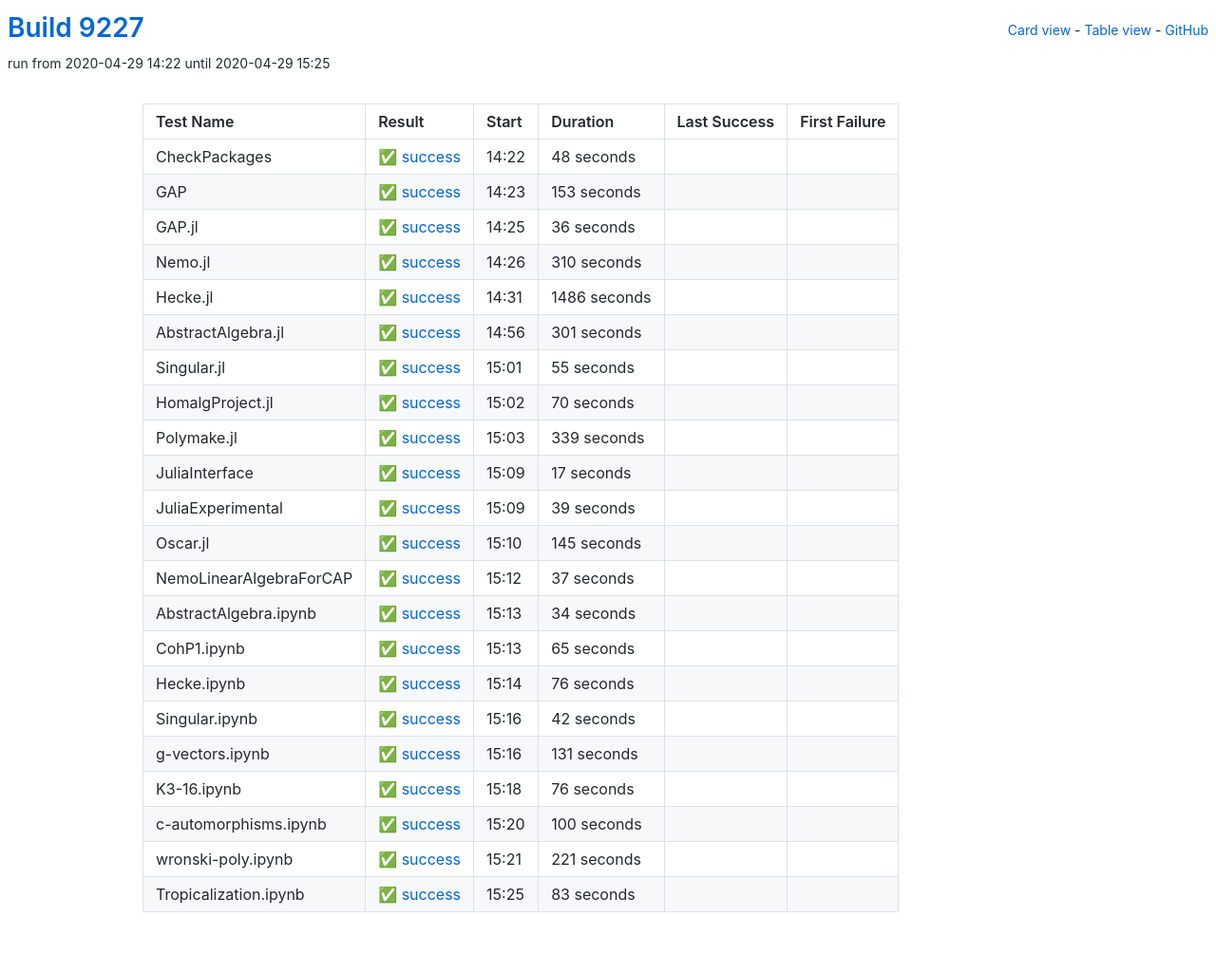
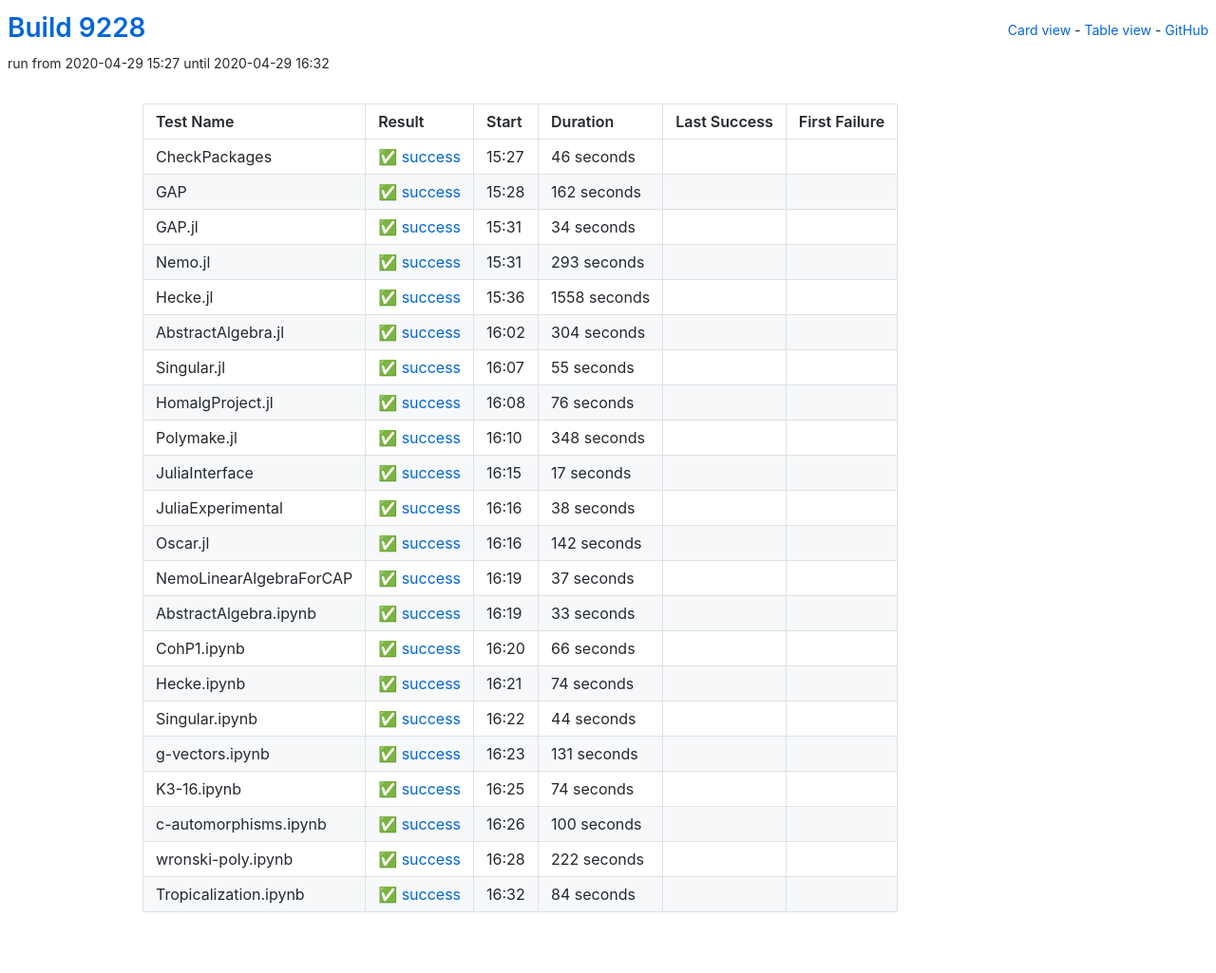
Before and after one commit to oscar-system/oscar-ci-status, a Jekyll site: the page built from table.html, in a window 1280 px wide. Shown: the whole page at 95% size. Built offline with Jekyll 4.4.1, drawn with Linux system fonts in a browser that asks for light colours.

Commit message:
Build 9228

```diff
--- a/_data/ci.yml
+++ b/_data/ci.yml
@@ -1,71 +1,71 @@
-build: 9227
-build_url: https://oscarci.mathematik.uni-kl.de/job/oscar/9227/
+build: 9228
+build_url: https://oscarci.mathematik.uni-kl.de/job/oscar/9228/
 job: oscar
 tests:
-- duration: 48
+- duration: 46
   exitcode: 0
   first_failure: false
   first_failure_url: null
   last_success: false
   last_success_url: null
-  log: https://oscarci.mathematik.uni-kl.de/job/oscar/9227/artifact/logs/build-9227/CheckPackages.log
+  log: https://oscarci.mathematik.uni-kl.de/job/oscar/9228/artifact/logs/build-9228/CheckPackages.log
   name: CheckPackages
-  start: 2020-04-29 14:22
+  start: 2020-04-29 15:27
   status: success
   success: true
-- duration: 153
+- duration: 162
   exitcode: 0
   first_failure: false
   first_failure_url: null
   last_success: false
   last_success_url: null
-  log: https://oscarci.mathematik.uni-kl.de/job/oscar/9227/artifact/logs/build-9227/GAP.log
+  log: https://oscarci.mathematik.uni-kl.de/job/oscar/9228/artifact/logs/build-9228/GAP.log
   name: GAP
-  start: 2020-04-29 14:23
+  start: 2020-04-29 15:28
   status: success
   success: true
-- duration: 36
+- duration: 34
   exitcode: 0
   first_failure: false
   first_failure_url: null
   last_success: false
   last_success_url: null
-  log: https://oscarci.mathematik.uni-kl.de/job/oscar/9227/artifact/logs/build-9227/GAP.jl.log
+  log: https://oscarci.mathematik.uni-kl.de/job/oscar/9228/artifact/logs/build-9228/GAP.jl.log
   name: GAP.jl
-  start: 2020-04-29 14:25
+  start: 2020-04-29 15:31
   status: success
   success: true
-- duration: 310
+- duration: 293
   exitcode: 0
   first_failure: false
   first_failure_url: null
   last_success: false
   last_success_url: null
-  log: https://oscarci.mathematik.uni-kl.de/job/oscar/9227/artifact/logs/build-9227/Nemo.jl.log
+  log: https://oscarci.mathematik.uni-kl.de/job/oscar/9228/artifact/logs/build-9228/Nemo.jl.log
   name: Nemo.jl
-  start: 2020-04-29 14:26
+  start: 2020-04-29 15:31
   status: success
   success: true
-- duration: 1486
+- duration: 1558
   exitcode: 0
   first_failure: false
   first_failure_url: null
   last_success: false
   last_success_url: null
-  log: https://oscarci.mathematik.uni-kl.de/job/oscar/9227/artifact/logs/build-9227/Hecke.jl.log
+  log: https://oscarci.mathematik.uni-kl.de/job/oscar/9228/artifact/logs/build-9228/Hecke.jl.log
   name: Hecke.jl
-  start: 2020-04-29 14:31
+  start: 2020-04-29 15:36
   status: success
   success: true
-- duration: 301
+- duration: 304
   exitcode: 0
   first_failure: false
   first_failure_url: null
   last_success: false
   last_success_url: null
-  log: https://oscarci.mathematik.uni-kl.de/job/oscar/9227/artifact/logs/build-9227/AbstractAlgebra.jl.log
+  log: https://oscarci.mathematik.uni-kl.de/job/oscar/9228/artifact/logs/build-9228/AbstractAlgebra.jl.log
   name: AbstractAlgebra.jl
-  start: 2020-04-29 14:56
+  start: 2020-04-29 16:02
   status: success
   success: true
 - duration: 55
@@ -74,31 +74,31 @@ tests:
   first_failure_url: null
   last_success: false
   last_success_url: null
-  log: https://oscarci.mathematik.uni-kl.de/job/oscar/9227/artifact/logs/build-9227/Singular.jl.log
+  log: https://oscarci.mathematik.uni-kl.de/job/oscar/9228/artifact/logs/build-9228/Singular.jl.log
   name: Singular.jl
-  start: 2020-04-29 15:01
+  start: 2020-04-29 16:07
   status: success
   success: true
-- duration: 70
+- duration: 76
   exitcode: 0
   first_failure: false
   first_failure_url: null
   last_success: false
   last_success_url: null
-  log: https://oscarci.mathematik.uni-kl.de/job/oscar/9227/artifact/logs/build-9227/HomalgProject.jl.log
+  log: https://oscarci.mathematik.uni-kl.de/job/oscar/9228/artifact/logs/build-9228/HomalgProject.jl.log
   name: HomalgProject.jl
-  start: 2020-04-29 15:02
+  start: 2020-04-29 16:08
   status: success
   success: true
-- duration: 339
+- duration: 348
   exitcode: 0
   first_failure: false
   first_failure_url: null
   last_success: false
   last_success_url: null
-  log: https://oscarci.mathematik.uni-kl.de/job/oscar/9227/artifact/logs/build-9227/Polymake.jl.log
+  log: https://oscarci.mathematik.uni-kl.de/job/oscar/9228/artifact/logs/build-9228/Polymake.jl.log
   name: Polymake.jl
-  start: 2020-04-29 15:03
+  start: 2020-04-29 16:10
   status: success
   success: true
 - duration: 17
@@ -107,31 +107,31 @@ tests:
   first_failure_url: null
   last_success: false
   last_success_url: null
-  log: https://oscarci.mathematik.uni-kl.de/job/oscar/9227/artifact/logs/build-9227/JuliaInterface.log
+  log: https://oscarci.mathematik.uni-kl.de/job/oscar/9228/artifact/logs/build-9228/JuliaInterface.log
   name: JuliaInterface
-  start: 2020-04-29 15:09
+  start: 2020-04-29 16:15
   status: success
   success: true
-- duration: 39
+- duration: 38
   exitcode: 0
   first_failure: false
   first_failure_url: null
   last_success: false
   last_success_url: null
-  log: https://oscarci.mathematik.uni-kl.de/job/oscar/9227/artifact/logs/build-9227/JuliaExperimental.log
+  log: https://oscarci.mathematik.uni-kl.de/job/oscar/9228/artifact/logs/build-9228/JuliaExperimental.log
   name: JuliaExperimental
-  start: 2020-04-29 15:09
+  start: 2020-04-29 16:16
   status: success
   success: true
-- duration: 145
+- duration: 142
   exitcode: 0
   first_failure: false
   first_failure_url: null
   last_success: false
   last_success_url: null
-  log: https://oscarci.mathematik.uni-kl.de/job/oscar/9227/artifact/logs/build-9227/Oscar.jl.log
+  log: https://oscarci.mathematik.uni-kl.de/job/oscar/9228/artifact/logs/build-9228/Oscar.jl.log
   name: Oscar.jl
-  start: 2020-04-29 15:10
+  start: 2020-04-29 16:16
   status: success
   success: true
 - duration: 37
@@ -140,53 +140,53 @@ tests:
   first_failure_url: null
   last_success: false
   last_success_url: null
-  log: https://oscarci.mathematik.uni-kl.de/job/oscar/9227/artifact/logs/build-9227/NemoLinearAlgebraForCAP.log
+  log: https://oscarci.mathematik.uni-kl.de/job/oscar/9228/artifact/logs/build-9228/NemoLinearAlgebraForCAP.log
   name: NemoLinearAlgebraForCAP
-  start: 2020-04-29 15:12
+  start: 2020-04-29 16:19
   status: success
   success: true
-- duration: 34
+- duration: 33
   exitcode: 0
   first_failure: false
   first_failure_url: null
   last_success: false
   last_success_url: null
-  log: https://oscarci.mathematik.uni-kl.de/job/oscar/9227/artifact/logs/build-9227/AbstractAlgebra.ipynb.log
+  log: https://oscarci.mathematik.uni-kl.de/job/oscar/9228/artifact/logs/build-9228/AbstractAlgebra.ipynb.log
   name: AbstractAlgebra.ipynb
-  start: 2020-04-29 15:13
+  start: 2020-04-29 16:19
   status: success
   success: true
-- duration: 65
+- duration: 66
   exitcode: 0
   first_failure: false
   first_failure_url: null
   last_success: false
   last_success_url: null
-  log: https://oscarci.mathematik.uni-kl.de/job/oscar/9227/artifact/logs/build-9227/CohP1.ipynb.log
+  log: https://oscarci.mathematik.uni-kl.de/job/oscar/9228/artifact/logs/build-9228/CohP1.ipynb.log
   name: CohP1.ipynb
-  start: 2020-04-29 15:13
+  start: 2020-04-29 16:20
   status: success
   success: true
-- duration: 76
+- duration: 74
   exitcode: 0
   first_failure: false
   first_failure_url: null
   last_success: false
   last_success_url: null
-  log: https://oscarci.mathematik.uni-kl.de/job/oscar/9227/artifact/logs/build-9227/Hecke.ipynb.log
+  log: https://oscarci.mathematik.uni-kl.de/job/oscar/9228/artifact/logs/build-9228/Hecke.ipynb.log
   name: Hecke.ipynb
-  start: 2020-04-29 15:14
+  start: 2020-04-29 16:21
   status: success
   success: true
-- duration: 42
+- duration: 44
   exitcode: 0
   first_failure: false
   first_failure_url: null
   last_success: false
   last_success_url: null
-  log: https://oscarci.mathematik.uni-kl.de/job/oscar/9227/artifact/logs/build-9227/Singular.ipynb.log
+  log: https://oscarci.mathematik.uni-kl.de/job/oscar/9228/artifact/logs/build-9228/Singular.ipynb.log
   name: Singular.ipynb
-  start: 2020-04-29 15:16
+  start: 2020-04-29 16:22
   status: success
   success: true
 - duration: 131
@@ -195,20 +195,20 @@ tests:
   first_failure_url: null
   last_success: false
   last_success_url: null
-  log: https://oscarci.mathematik.uni-kl.de/job/oscar/9227/artifact/logs/build-9227/g-vectors.ipynb.log
+  log: https://oscarci.mathematik.uni-kl.de/job/oscar/9228/artifact/logs/build-9228/g-vectors.ipynb.log
   name: g-vectors.ipynb
-  start: 2020-04-29 15:16
+  start: 2020-04-29 16:23
   status: success
   success: true
-- duration: 76
+- duration: 74
   exitcode: 0
   first_failure: false
   first_failure_url: null
   last_success: false
   last_success_url: null
-  log: https://oscarci.mathematik.uni-kl.de/job/oscar/9227/artifact/logs/build-9227/K3-16.ipynb.log
+  log: https://oscarci.mathematik.uni-kl.de/job/oscar/9228/artifact/logs/build-9228/K3-16.ipynb.log
   name: K3-16.ipynb
-  start: 2020-04-29 15:18
+  start: 2020-04-29 16:25
   status: success
   success: true
 - duration: 100
@@ -217,30 +217,30 @@ tests:
   first_failure_url: null
   last_success: false
   last_success_url: null
-  log: https://oscarci.mathematik.uni-kl.de/job/oscar/9227/artifact/logs/build-9227/c-automorphisms.ipynb.log
+  log: https://oscarci.mathematik.uni-kl.de/job/oscar/9228/artifact/logs/build-9228/c-automorphisms.ipynb.log
   name: c-automorphisms.ipynb
-  start: 2020-04-29 15:20
+  start: 2020-04-29 16:26
   status: success
   success: true
-- duration: 221
+- duration: 222
   exitcode: 0
   first_failure: false
   first_failure_url: null
   last_success: false
   last_success_url: null
-  log: https://oscarci.mathematik.uni-kl.de/job/oscar/9227/artifact/logs/build-9227/wronski-poly.ipynb.log
+  log: https://oscarci.mathematik.uni-kl.de/job/oscar/9228/artifact/logs/build-9228/wronski-poly.ipynb.log
   name: wronski-poly.ipynb
-  start: 2020-04-29 15:21
+  start: 2020-04-29 16:28
   status: success
   success: true
-- duration: 83
+- duration: 84
   exitcode: 0
   first_failure: false
   first_failure_url: null
   last_success: false
   last_success_url: null
-  log: https://oscarci.mathematik.uni-kl.de/job/oscar/9227/artifact/logs/build-9227/Tropicalization.ipynb.log
+  log: https://oscarci.mathematik.uni-kl.de/job/oscar/9228/artifact/logs/build-9228/Tropicalization.ipynb.log
   name: Tropicalization.ipynb
-  start: 2020-04-29 15:25
+  start: 2020-04-29 16:32
   status: success
   success: true
```
Also changed, not shown: README.md.
